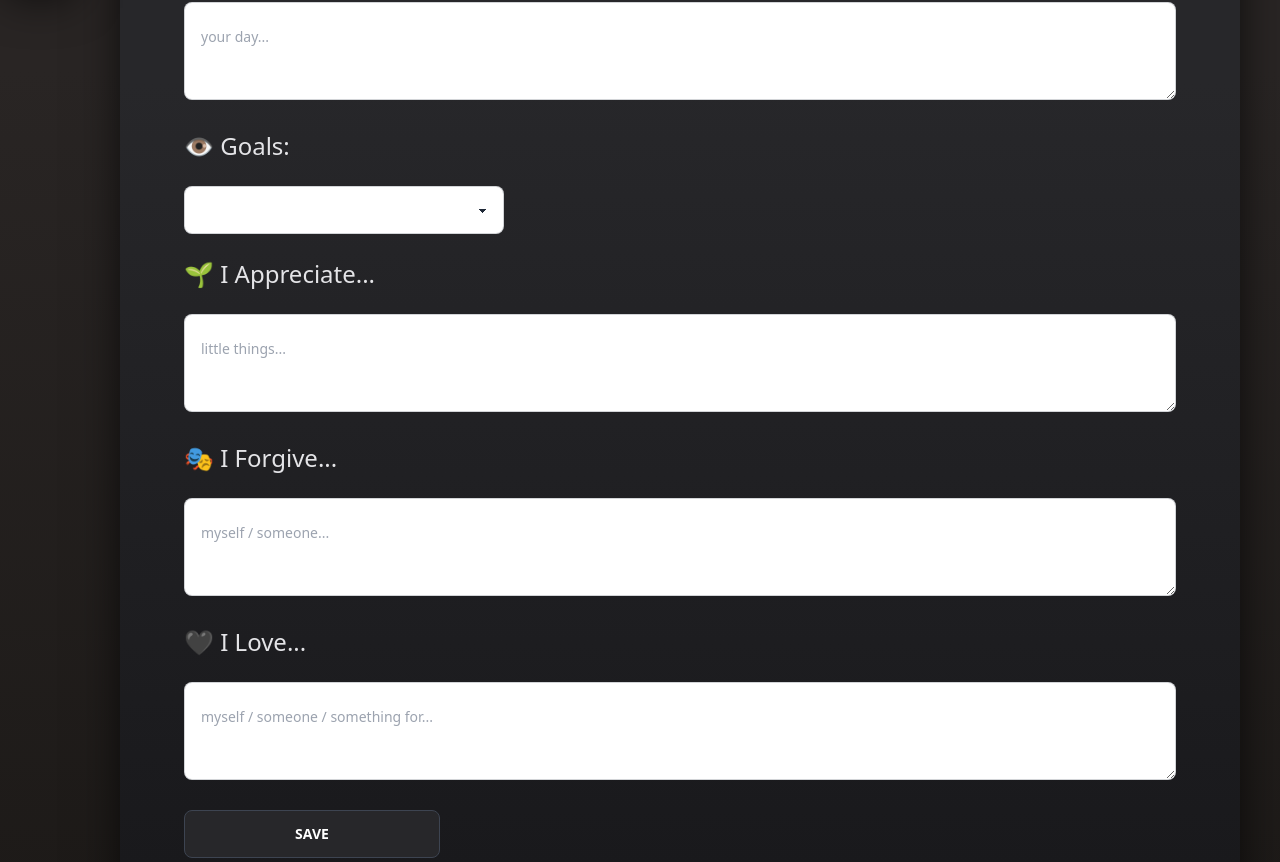
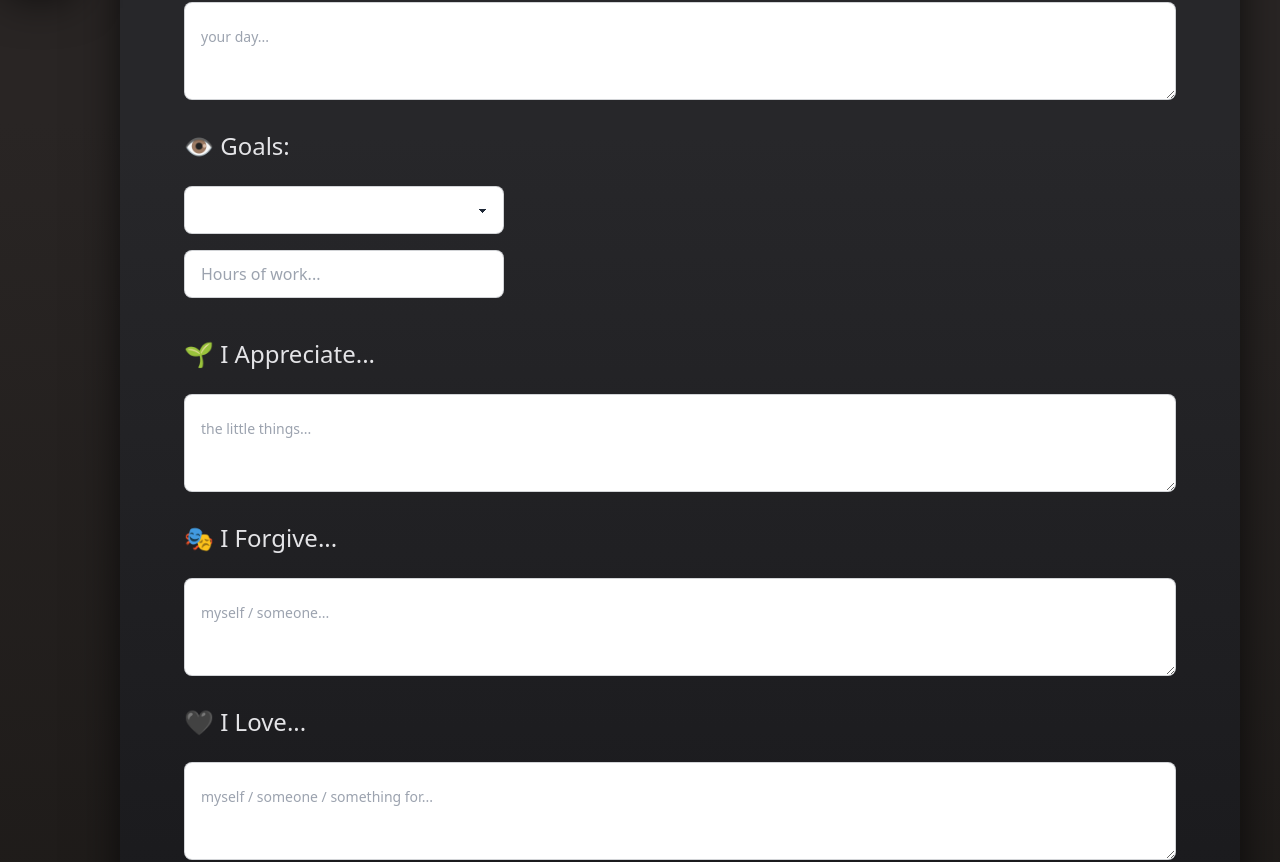
Before and after one commit to erratinsilentio/Soul-Journal, a Next.js app in the folder client/: page / in a window 1280 px wide. Shown: the part 822-1684 px from the top of the page. Built offline with nearby package versions, Linux system fonts and the light colour scheme; a web font is replaced by a local one.

Commit message:
feat(home page): extracted daily note into seperate components

```diff
--- a/client/app/page.tsx
+++ b/client/app/page.tsx
@@ -1,53 +1,9 @@
+import { DailyNoteForm } from "@/components/home/DailyNoteForm";
+
 export default function Home() {
   return (
     <main className="z-0 min-h-screen min-w-full p-10">
-      <section className="min-h-screen rounded-xl bg-opacity-50 bg-gradient-to-b from-zinc-800 via-zinc-800 to-zinc-900 p-16 shadow-2xl shadow-black">
-        <p className="mb-6 text-3xl text-zinc-200">Daily note</p>
-        <p className="py-6 text-2xl text-zinc-200">🪬 Meditation:</p>
-        <textarea
-          className="textarea-bordered textarea min-w-full py-5"
-          placeholder="meditation..."
-        ></textarea>
-        <p className="py-6 text-2xl text-zinc-200">🌙 Dreams:</p>
-        <textarea
-          className="textarea-bordered textarea min-w-full py-5"
-          placeholder="dreams..."
-        ></textarea>
-        <p className="py-6 text-2xl text-zinc-200">🏆 Exercise:</p>
-        <textarea
-          className="textarea-bordered textarea min-w-full py-5"
-          placeholder="exercise..."
-        ></textarea>
-        <p className="py-6 text-2xl text-zinc-200">🌞 Awake:</p>
-        <textarea
-          className="textarea-bordered textarea min-w-full py-5"
-          placeholder="your day..."
-        ></textarea>
-        <p className="py-6 text-2xl text-zinc-200">👁️ Goals:</p>
-        <select className="select-bordered select w-full max-w-xs py-5">
-          <option disabled selected>
-            Who shot first?
-          </option>
-          <option>Han Solo</option>
-          <option>Greedo</option>
-        </select>
-        <p className="py-6 text-2xl text-zinc-200">🌱 I Appreciate...</p>
-        <textarea
-          className="textarea-bordered textarea min-w-full py-5"
-          placeholder="little things..."
-        ></textarea>
-        <p className="py-6 text-2xl text-zinc-200">🎭 I Forgive...</p>
-        <textarea
-          className="textarea-bordered textarea min-w-full py-5"
-          placeholder="myself / someone..."
-        ></textarea>
-        <p className="py-6 text-2xl text-zinc-200">🖤 I Love...</p>
-        <textarea
-          className="textarea-bordered textarea mb-6 min-w-full py-5"
-          placeholder="myself / someone / something for..."
-        ></textarea>
-        <button className="btn-wide btn bg-zinc-800">Save</button>{" "}
-      </section>
+      <DailyNoteForm />
     </main>
   );
 }
--- /dev/null
+++ b/client/components/home/DailyNoteForm.tsx
@@ -0,0 +1,26 @@
+"use client";
+import { SelectSection } from "./SelectSection";
+import { TextSection } from "./TextSection";
+
+export const DailyNoteForm = () => {
+  return (
+    <form className="min-h-screen rounded-xl bg-opacity-50 bg-gradient-to-b from-zinc-800 via-zinc-800 to-zinc-900 p-16 shadow-2xl shadow-black">
+      <p className="mb-6 text-3xl text-zinc-200">Daily note</p>
+      <TextSection text="🪬 Meditation:" placeholder="meditation..." />
+      <TextSection text="🌙 Dreams:" placeholder="dreams..." />
+      <TextSection text="🏆 Exercise:" placeholder="today's workout..." />
+      <TextSection text="🌞 Awake:" placeholder="your day..." />
+      <SelectSection text="👁️ Goals:" options="" />
+      <TextSection
+        text="🌱 I Appreciate..."
+        placeholder="the little things..."
+      />
+      <TextSection text="🎭 I Forgive..." placeholder="myself / someone..." />
+      <TextSection
+        text="🖤 I Love..."
+        placeholder="myself / someone / something for..."
+      />
+      <button className="btn-wide btn my-6 bg-zinc-800">Save</button>
+    </form>
+  );
+};
--- /dev/null
+++ b/client/components/home/SelectSection.tsx
@@ -0,0 +1,29 @@
+"use client";
+
+export const SelectSection = ({
+  text,
+  options,
+}: {
+  text: string;
+  options: string;
+}) => {
+  return (
+    <>
+      <p className="py-6 text-2xl text-zinc-200">{text}</p>
+      <section className="flex flex-col">
+        <select className="select-bordered select w-full max-w-xs py-5">
+          <option disabled selected>
+            What were you working on today?
+          </option>
+          <option>Programming...</option>
+          <option>Running...</option>
+        </select>
+        <input
+          type="number"
+          placeholder="Hours of work..."
+          className="input-bordered input my-4 w-full max-w-xs"
+        />
+      </section>
+    </>
+  );
+};
--- /dev/null
+++ b/client/components/home/TextSection.tsx
@@ -0,0 +1,20 @@
+"use client";
+import React from "react";
+
+export const TextSection = ({
+  text,
+  placeholder,
+}: {
+  text: string;
+  placeholder: string;
+}) => {
+  return (
+    <>
+      <p className="py-6 text-2xl text-zinc-200">{text}</p>
+      <textarea
+        className="textarea-bordered textarea min-w-full py-5"
+        placeholder={placeholder}
+      ></textarea>
+    </>
+  );
+};
```
